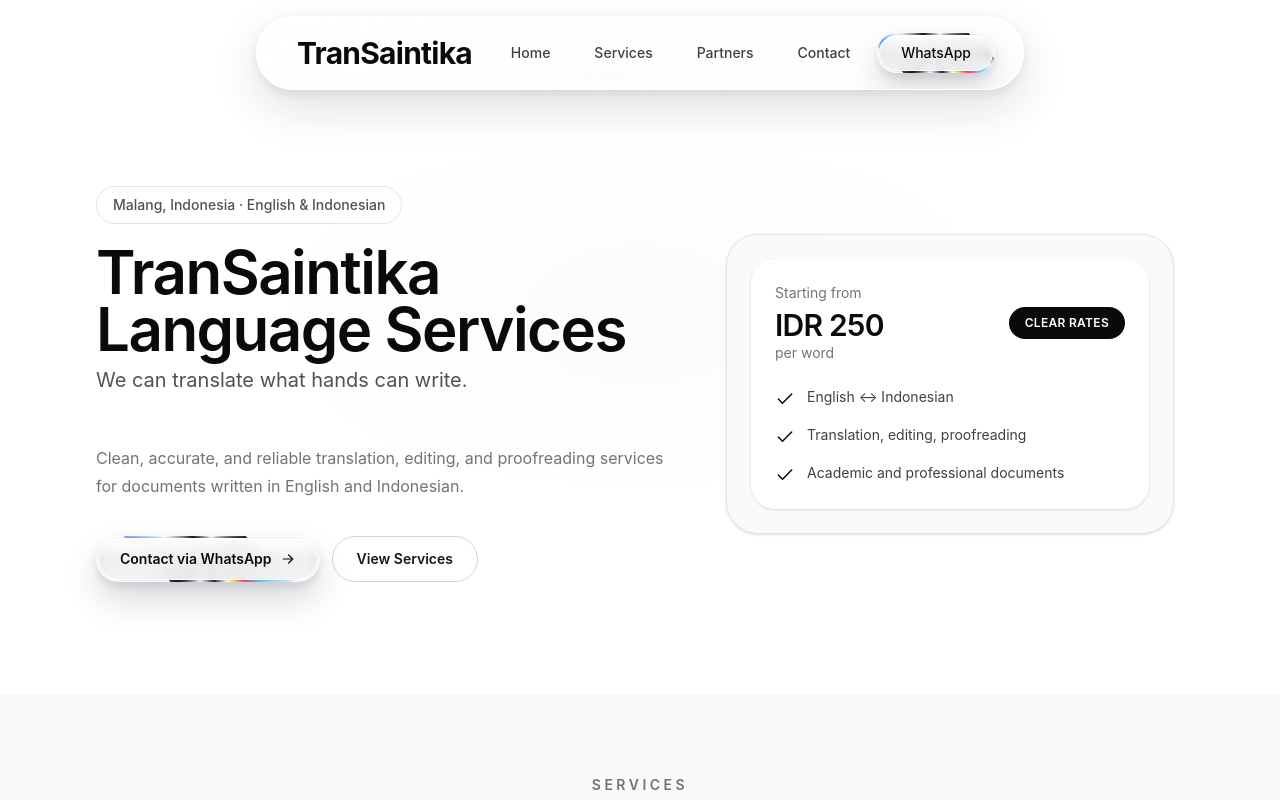
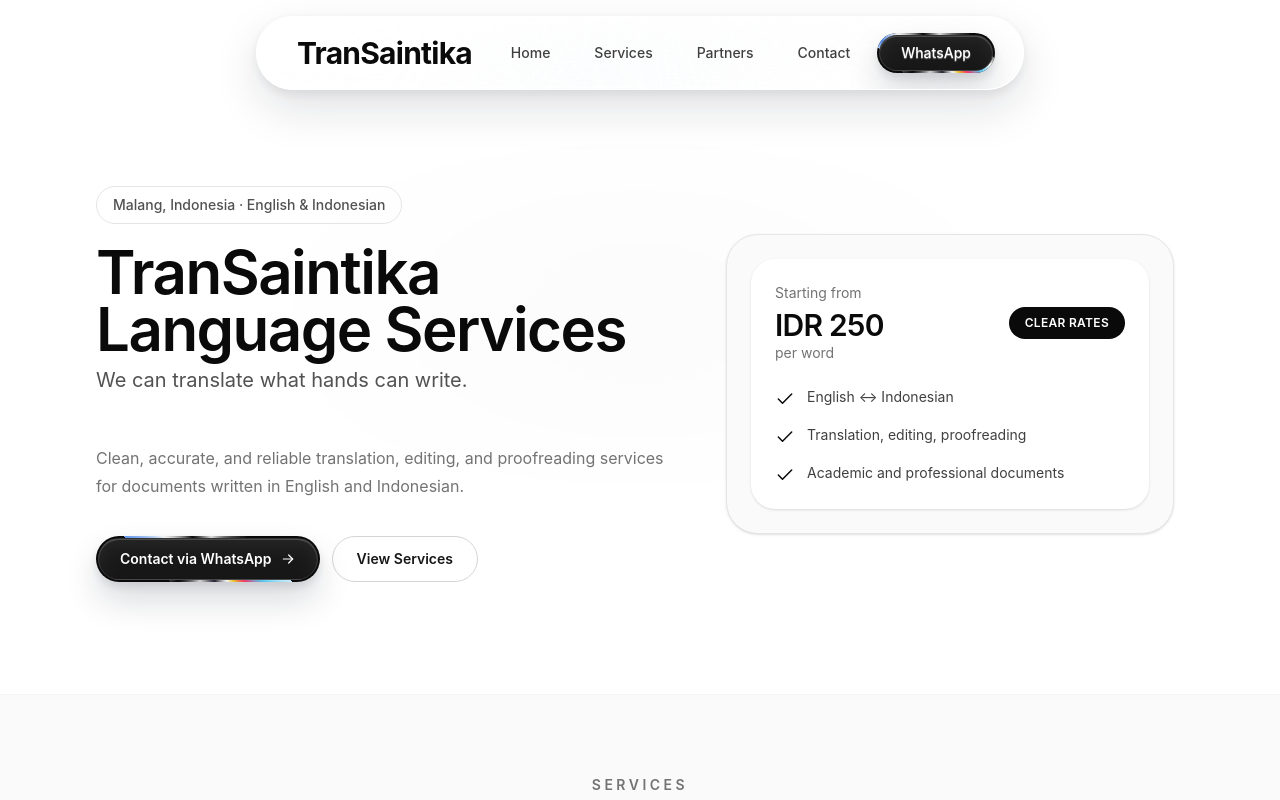
Before and after one commit to ardikardianto/site.transaintika, a React (Vite) app: page / in a window 1280 px wide. Shown: the top 800 px of the page. Built offline with nearby package versions, Linux system fonts and the light colour scheme.

Commit message:
Keep WhatsApp fill dark with animated border

```diff
--- a/src/index.css
+++ b/src/index.css
@@ -156,12 +156,12 @@
   position: relative;
   isolation: isolate;
   overflow: hidden;
-  color: rgb(10 10 10);
-  background: transparent;
+  color: white;
+  background: rgb(10 10 10);
   box-shadow:
     0 18px 34px rgba(15, 23, 42, 0.16),
     0 5px 10px rgba(15, 23, 42, 0.1);
-  text-shadow: 0 1px 1px rgba(255, 255, 255, 0.62);
+  text-shadow: none;
   transform: translateZ(0);
 }
 
@@ -202,21 +202,18 @@
 .prismatic-glass-cta::after {
   z-index: -1;
   inset: 2px;
-  border: 1px solid rgba(255, 255, 255, 0.72);
+  border: 1px solid rgba(255, 255, 255, 0.16);
   background:
-    linear-gradient(180deg, rgba(255, 255, 255, 0.9), rgba(238, 239, 238, 0.8) 52%, rgba(255, 255, 255, 0.7)),
-    rgba(255, 255, 255, 0.72);
+    linear-gradient(180deg, rgba(38, 38, 38, 0.96), rgba(10, 10, 10, 0.93)),
+    rgb(10, 10, 10);
   box-shadow:
-    inset 0 1px 0 rgba(255, 255, 255, 0.95),
-    inset 0 -10px 18px rgba(178, 180, 194, 0.18),
-    0 0 0 1px rgba(7, 8, 12, 0.08);
-  backdrop-filter: blur(18px) saturate(120%);
-  -webkit-backdrop-filter: blur(18px) saturate(120%);
+    inset 0 1px 0 rgba(255, 255, 255, 0.18),
+    inset 0 -10px 18px rgba(255, 255, 255, 0.06);
 }
 
 .prismatic-glass-cta:hover,
 .prismatic-glass-cta:focus-visible {
-  color: rgb(5 5 5);
+  color: white;
   transform: translateY(-1px) translateZ(0);
   box-shadow:
     0 22px 42px rgba(15, 23, 42, 0.18),
```
